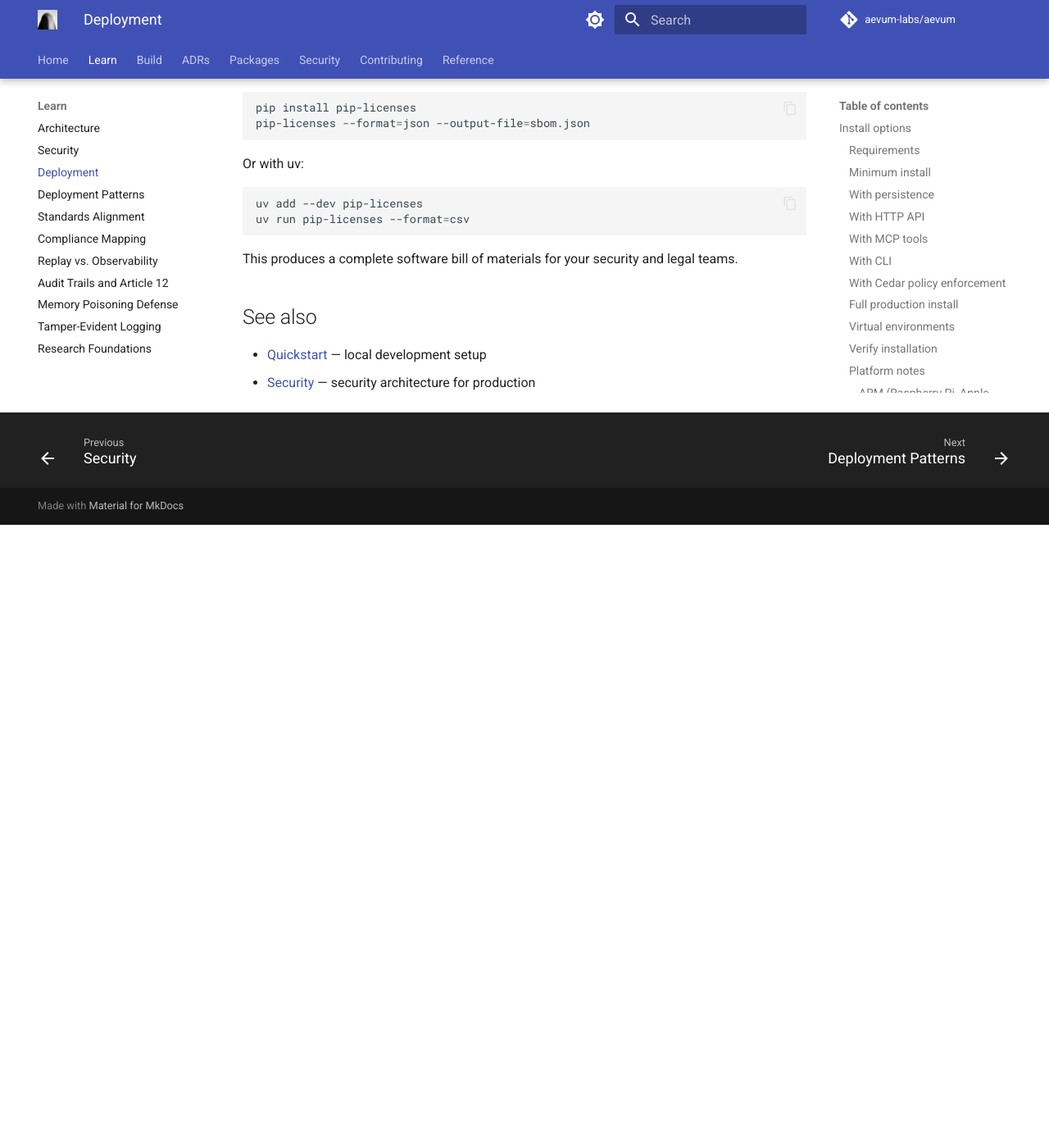
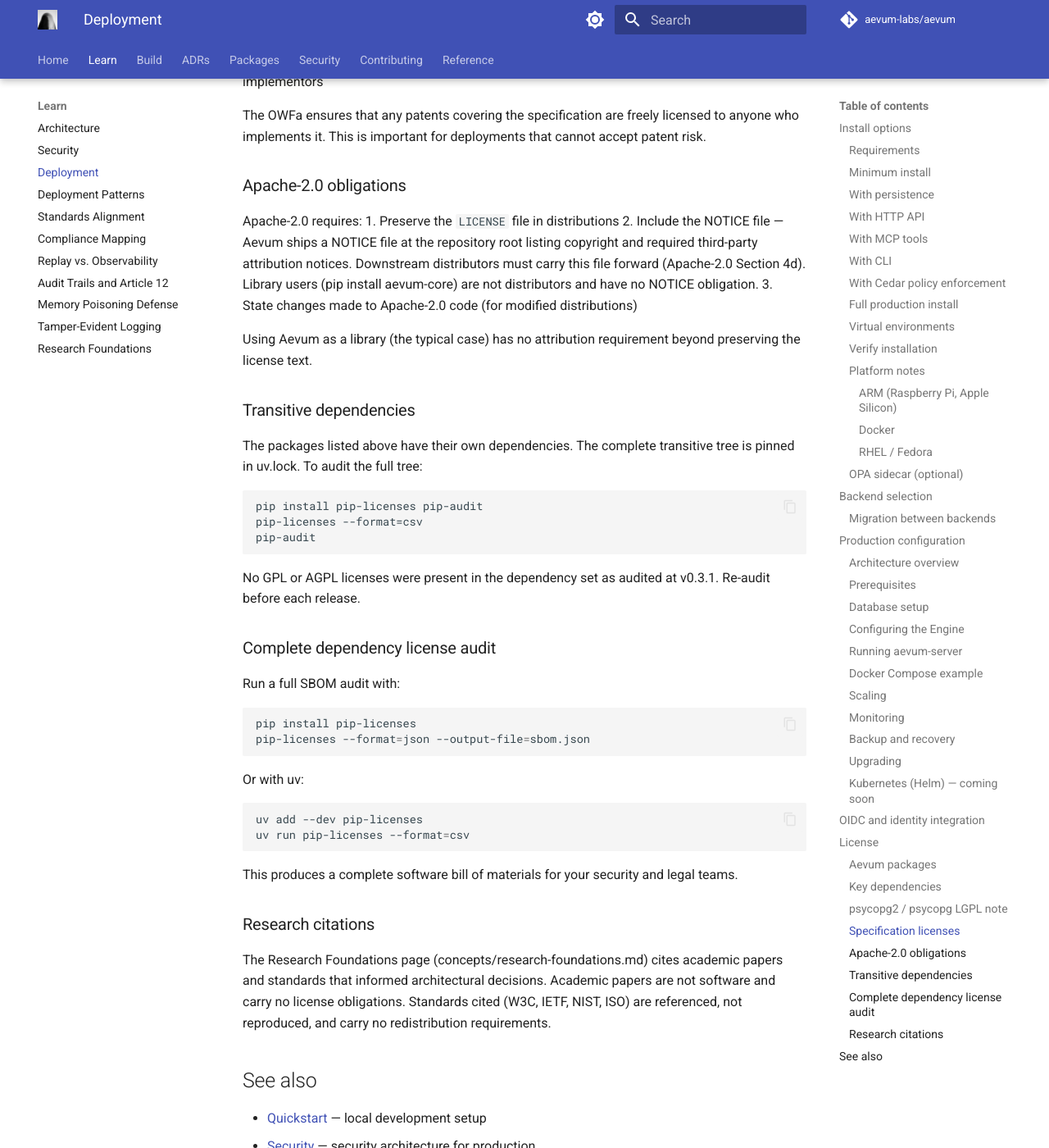
Before and after one commit to aevum-labs/aevum, an MkDocs documentation site: the page built from docs/learn/deployment.md, in a window 1280 px wide and 1400 px high, scrolled down 9757 px. Shown: the whole window at 82% size. Built offline with MkDocs 1.6.1 and Material for MkDocs 9.7.7, drawn with Linux system fonts in a browser that asks for light colours; plug-ins that fetch from the network failed and are left out; comment, search, counter and statistics services are not loaded; before the commit the page ends 10397 px from its top, so only the background shows below that; some of the changed text lies outside the part shown.

Commit message:
update license analysis (phase 13c-b)
Four targeted additions to docs/learn/deployment.md (the consolidated
location for license-analysis content):

A. Key dependencies table: adds httpx (BSD-3-Clause), PyJWT (MIT),
   litellm (MIT), opentelemetry-sdk/api (Apache-2.0), typer (MIT),
   mcp (MIT), aiohttp (Apache-2.0), hatchling (MIT) — all confirmed
   as direct dependencies in package pyproject.toml files.

B. Apache-2.0 obligations item 2: replaces "(Aevum currently has none)"
   with the actual NOTICE file obligation now that NOTICE exists, and
   clarifies that library users (pip install) are not distributors.

C. New "Transitive dependencies" section: documents uv.lock as the
   pinned source of truth and provides pip-audit commands for re-audit
   before each release.

D. New "Research citations" section: clarifies that academic papers
   and referenced standards carry no license obligations.

https://claude.ai/code/session_01Vm9ePsoc3Y3jKDc9rmRVtb

```diff
--- a/docs/learn/deployment.md
+++ b/docs/learn/deployment.md
@@ -411,6 +411,15 @@ The specification is licensed under CC-BY-4.0 + OWFa 1.0.1.
 | click | BSD | CLI (aevum-cli) |
 | oxigraph | MIT / Apache-2.0 | Graph storage (aevum-store-oxigraph) |
 | psycopg2 / psycopg | LGPL-3 | PostgreSQL adapter (aevum-store-postgres) |
+| httpx | BSD-3-Clause | HTTP client (aevum-oidc) |
+| PyJWT | MIT | JWT validation (aevum-oidc) |
+| litellm | MIT | LLM routing (aevum-llm) |
+| opentelemetry-sdk | Apache-2.0 | Tracing (aevum-sdk) |
+| opentelemetry-api | Apache-2.0 | Tracing (aevum-sdk) |
+| typer | MIT | CLI (aevum-cli) |
+| mcp | MIT | MCP protocol (aevum-mcp) |
+| aiohttp | Apache-2.0 | Async HTTP (aevum-llm) |
+| hatchling | MIT | Build system (all) |
 
 ### psycopg2 / psycopg LGPL note
 
@@ -440,11 +449,29 @@ patent risk.
 
 Apache-2.0 requires:
 1. Preserve the `LICENSE` file in distributions
-2. Include the `NOTICE` file if one exists (Aevum currently has none)
+2. Include the NOTICE file — Aevum ships a NOTICE file at
+   the repository root listing copyright and required
+   third-party attribution notices. Downstream distributors
+   must carry this file forward (Apache-2.0 Section 4d).
+   Library users (pip install aevum-core) are not
+   distributors and have no NOTICE obligation.
 3. State changes made to Apache-2.0 code (for modified distributions)
 
 Using Aevum as a library (the typical case) has no attribution requirement
 beyond preserving the license text.
+
+### Transitive dependencies
+
+The packages listed above have their own dependencies.
+The complete transitive tree is pinned in uv.lock.
+To audit the full tree:
+
+    pip install pip-licenses pip-audit
+    pip-licenses --format=csv
+    pip-audit
+
+No GPL or AGPL licenses were present in the dependency
+set as audited at v0.3.1. Re-audit before each release.
 
 ### Complete dependency license audit
 
@@ -465,6 +492,15 @@ uv run pip-licenses --format=csv
 This produces a complete software bill of materials for your security
 and legal teams.
 
+### Research citations
+
+The Research Foundations page (concepts/research-foundations.md)
+cites academic papers and standards that informed
+architectural decisions. Academic papers are not software
+and carry no license obligations. Standards cited (W3C,
+IETF, NIST, ISO) are referenced, not reproduced, and
+carry no redistribution requirements.
+
 ## See also
 
 - [Quickstart](/getting-started/quickstart/) — local development setup
```
